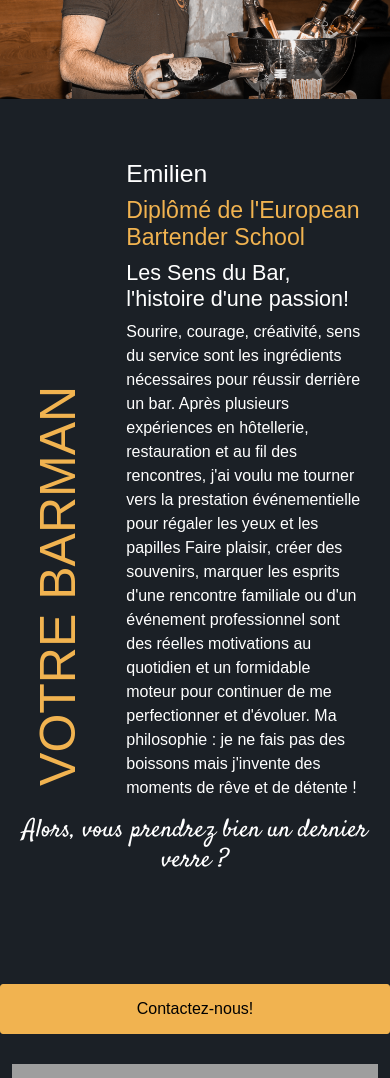
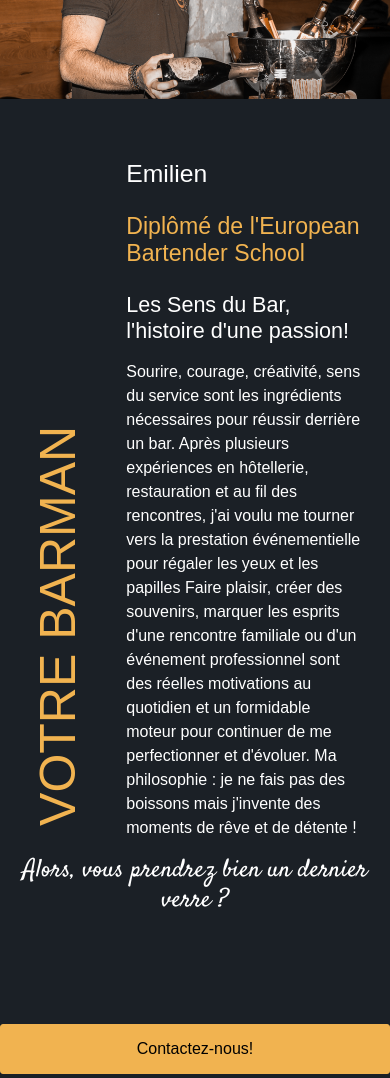
Before and after one commit to Annep80/les_sens_du_bar, a PHP site: template views/home.php in a window 390 px wide. Shown: the part 342-1420 px from the top of the page. Run offline with PHP 8.4, Linux system fonts and the light colour scheme; the template is opened without the code that fills it: most values are stand-ins (such as "Sample title", 1, 10 or a date in 2020); some libraries are stand-ins or nearby versions; some web fonts are replaced; grey boxes are pictures that could not be loaded.

Commit message:
version finale passage titre

```diff
--- a/views/dashboard/dashboard_home.php
+++ b/views/dashboard/dashboard_home.php
@@ -16,13 +16,13 @@
                 <div class="row">
                     <h2 class="dashboardTitle mt-5 mb-5">Cocktail du mois</h2>
                     <a href="/controllers/dashboard/add_cocktail_ctrl.php">Ajouter un cocktail</a>
-                    <a class="mt-3 mb-2" href="/controllers/dashboard/list_cocktail_ctrl.php">liste des cocktails</a>
+                    <a class="mt-3 mb-2" href="/controllers/dashboard/list_cocktail_ctrl.php">Liste des cocktails</a>
                 </div>
             </div>
             <div class="col-md-4 col-12">
                 <div class="row">
                     <h2 class="dashboardTitle mt-5 mb-5">Demandes de contact</h2>
-                    <a class="mt-3 mb-2" href="/controllers/dashboard/list_contact_ctrl.php">liste des demandes</a>
+                    <a class="mt-3 mb-2" href="/controllers/dashboard/list_contact_ctrl.php">Liste des demandes</a>
                 </div>
             </div>
         </div>
--- a/views/home.php
+++ b/views/home.php
@@ -7,9 +7,9 @@
     <div class="row justify-content-center">
         <h1 class="textVertical col-md-2 col-2 mt-5">VOTRE BARMAN</h1>
         <div class="textDescription col-md-8 col-8 ">
-            <h2 class="emilien ">Emilien</h2>
-            <h3 class=" ">Diplômé de l'European Bartender School</h3>
-            <h4 class=" ">Les Sens du Bar, l'histoire d'une passion!</h4>
+            <h2 class="emilien mb-4 ">Emilien</h2>
+            <h3 class=" mb-4">Diplômé de l'European Bartender School</h3>
+            <h4 class=" mb-3">Les Sens du Bar, l'histoire d'une passion!</h4>
             <p class=" ">Sourire, courage, créativité, sens du service sont les ingrédients
                 nécessaires pour réussir derrière un bar. Après plusieurs expériences en
                 hôtellerie, restauration et au fil des rencontres, j'ai voulu me tourner vers la prestation
@@ -23,7 +23,7 @@
         </div>
         <h3 class="cote col-md-10 text-center">Alors, vous prendrez bien un dernier verre ?</h3>
 
-        <button type="button" class=" btn cocktailPage col-md-4" onclick="window.location.href='/controllers/contact_page_ctrl.php';">Contactez-nous!</button>
+        <button type="button" class=" btn cocktailPage col-md-4 mb-5" onclick="window.location.href='/controllers/contact_page_ctrl.php';">Contactez-nous!</button>
     </div>
 
 </main>
--- a/views/templates/footer.php
+++ b/views/templates/footer.php
@@ -12,7 +12,7 @@
             <a class="btn btn-outline-light btn-floating m-1" href="https://www.instagram.com/les.sens.du.bar/?utm_source=ig_web_button_share_sheet&igshid=OGQ5ZDc2ODk2ZA==" target="blank" role="button"><img src="/public/assets/img/icons8-instagram-old-50.png" alt="logo instagram"></a>
 
             <!-- Linkedin -->
-            <a class="btn btn-outline-light btn-floating m-1" href="https://www.linkedin.com/company/les-sens-du-bar/" role="button"><img src="/public/assets/img/icons8-linkedin-50 (1).png" alt="logo linkedin"></a>
+            <a class="btn btn-outline-light btn-floating m-1" href="https://www.linkedin.com/company/les-sens-du-bar/" target="blank" role="button"><img src="/public/assets/img/icons8-linkedin-50 (1).png" alt="logo linkedin"></a>
 
             <!-- Github -->
             <!-- <a class="btn btn-outline-light btn-floating m-1" href="#!" role="button"><i class="fab fa-github"></i></a> -->
@@ -46,7 +46,7 @@
 
     <!-- Copyright -->
     <div class="text-center p-3">
-    L'abus d'alcool est dangereux pour la santé, à consommer avec modération. © 2023 Copyright: <a href="https://www.linkedin.com/in/annepiau/">Anne Piau</a>
+    L'abus d'alcool est dangereux pour la santé, à consommer avec modération. © 2023 Copyright: <a target="blank" href="https://www.linkedin.com/in/annepiau/">Anne Piau</a>
     </div>
     <!-- Copyright -->
 </footer>
```
